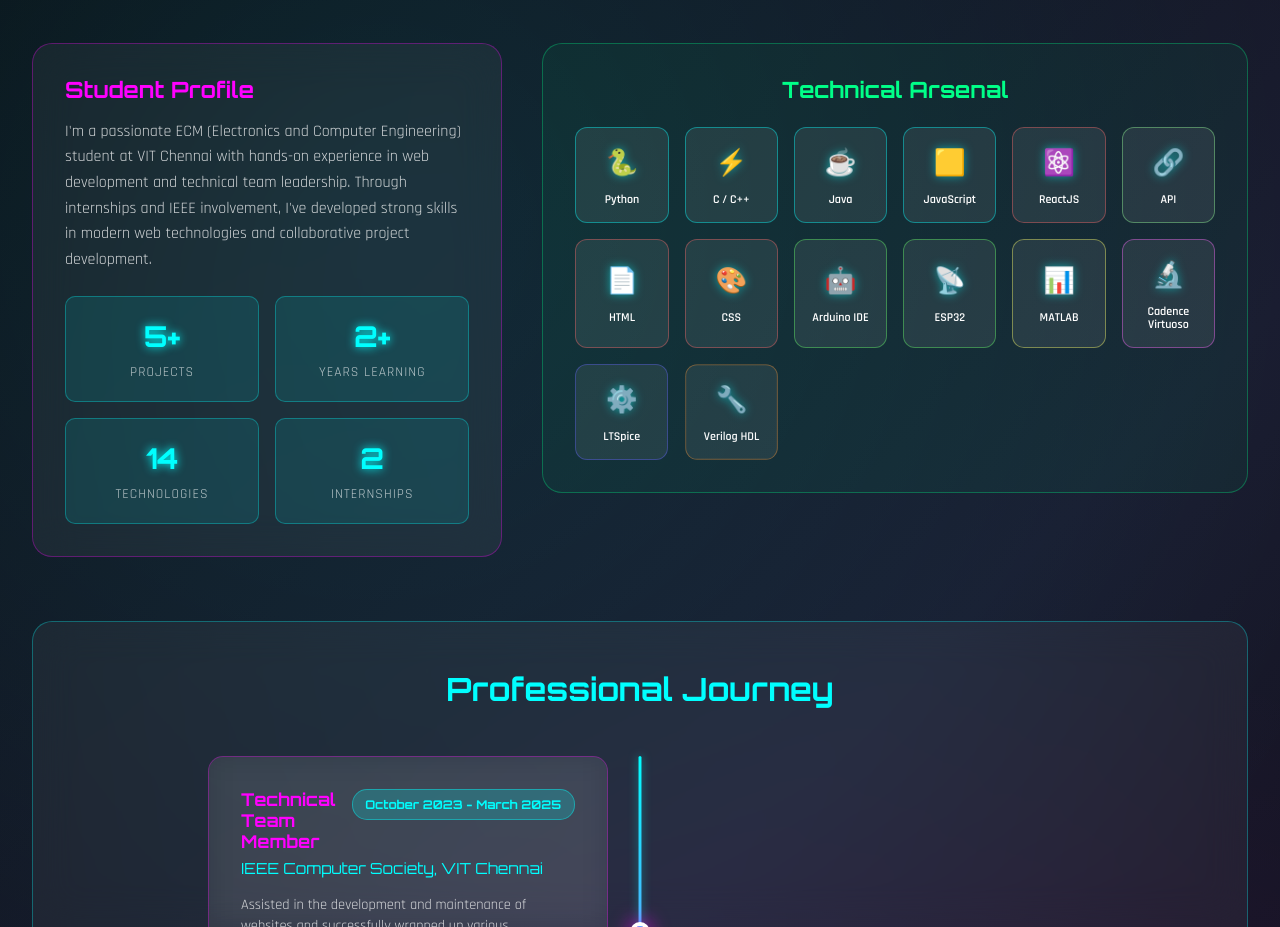
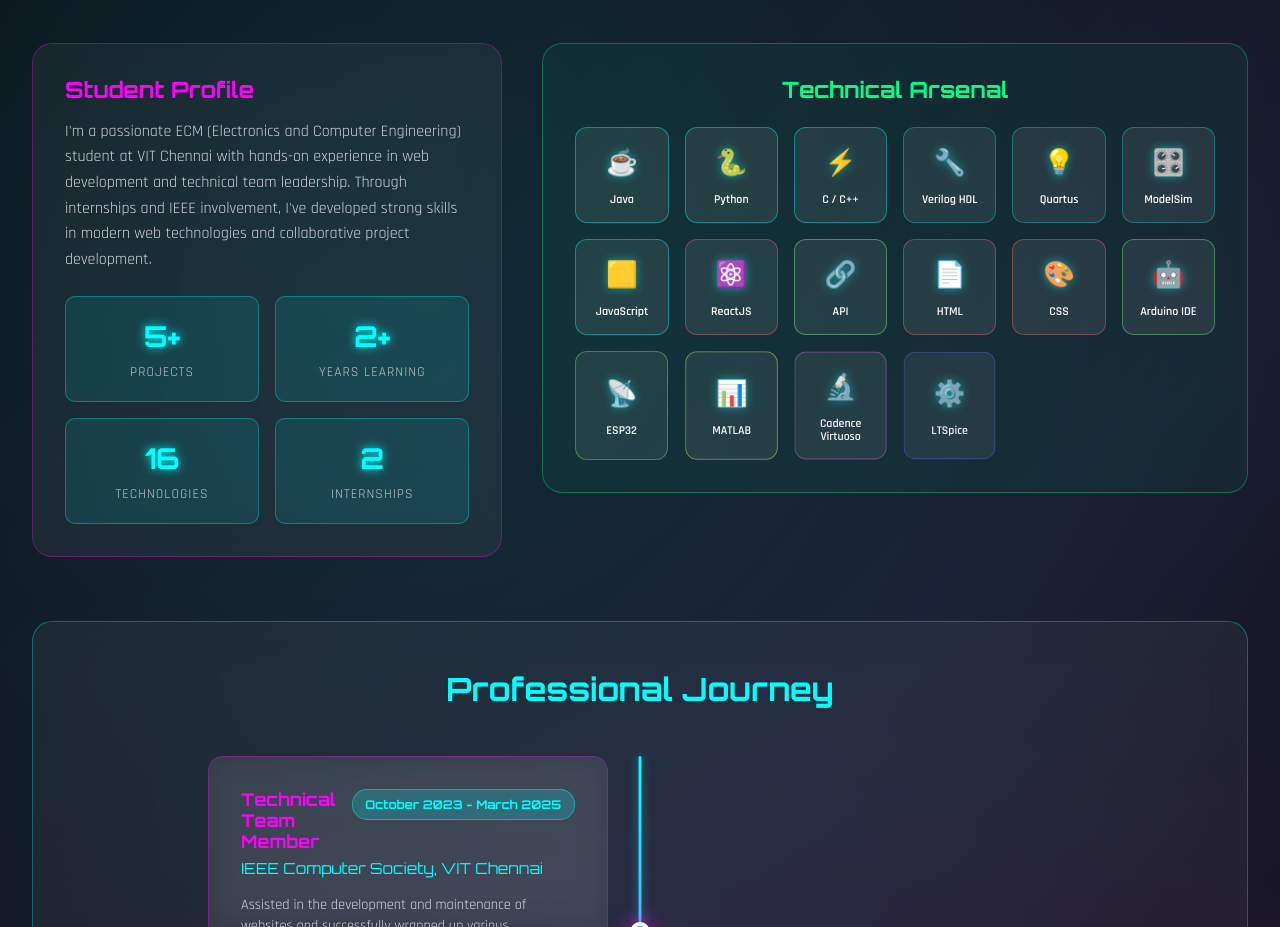
Before and after one commit to utkxrsx/Portfolio, a React (Vite) app: page / in a window 1280 px wide. Shown: the part 1040-1967 px from the top of the page. Built offline with nearby package versions, Linux system fonts and the light colour scheme.

Commit message:
Update About.jsx

```diff
--- a/src/components/About/About.jsx
+++ b/src/components/About/About.jsx
@@ -8,9 +8,12 @@
 
   // Technical skills with your specified technologies
   const skills = [
+    { name: 'Java', logo: '☕', category: 'programming' },
     { name: 'Python', logo: '🐍', category: 'programming' },
     { name: 'C / C++', logo: '⚡', category: 'programming' },
-    { name: 'Java', logo: '☕', category: 'programming' },
+    { name: 'Verilog HDL', logo: '🔧', category: 'fpga' },
+    { name: 'Quartus', logo: '💡', category: 'fpga' },
+    { name: 'ModelSim', logo: '🎛️', category: 'fpga' },
     { name: 'JavaScript', logo: '🟨', category: 'programming' },
     { name: 'ReactJS', logo: '⚛️', category: 'frontend' },
     { name: 'API', logo: '🔗', category: 'integration' },
@@ -20,8 +23,7 @@
     { name: 'ESP32', logo: '📡', category: 'embedded' },
     { name: 'MATLAB', logo: '📊', category: 'analysis' },
     { name: 'Cadence Virtuoso', logo: '🔬', category: 'design' },
-    { name: 'LTSpice', logo: '⚙️', category: 'simulation' },
-    { name: 'Verilog HDL', logo: '🔧', category: 'hardware' }
+    { name: 'LTSpice', logo: '⚙️', category: 'simulation' }
   ]
 
   // Real professional experiences from your resume
@@ -95,7 +97,7 @@
                   <span className="stat-label">Years Learning</span>
                 </div>
                 <div className="stat-item">
-                  <span className="stat-number">14</span>
+                  <span className="stat-number">16</span>
                   <span className="stat-label">Technologies</span>
                 </div>
                 <div className="stat-item">
```
